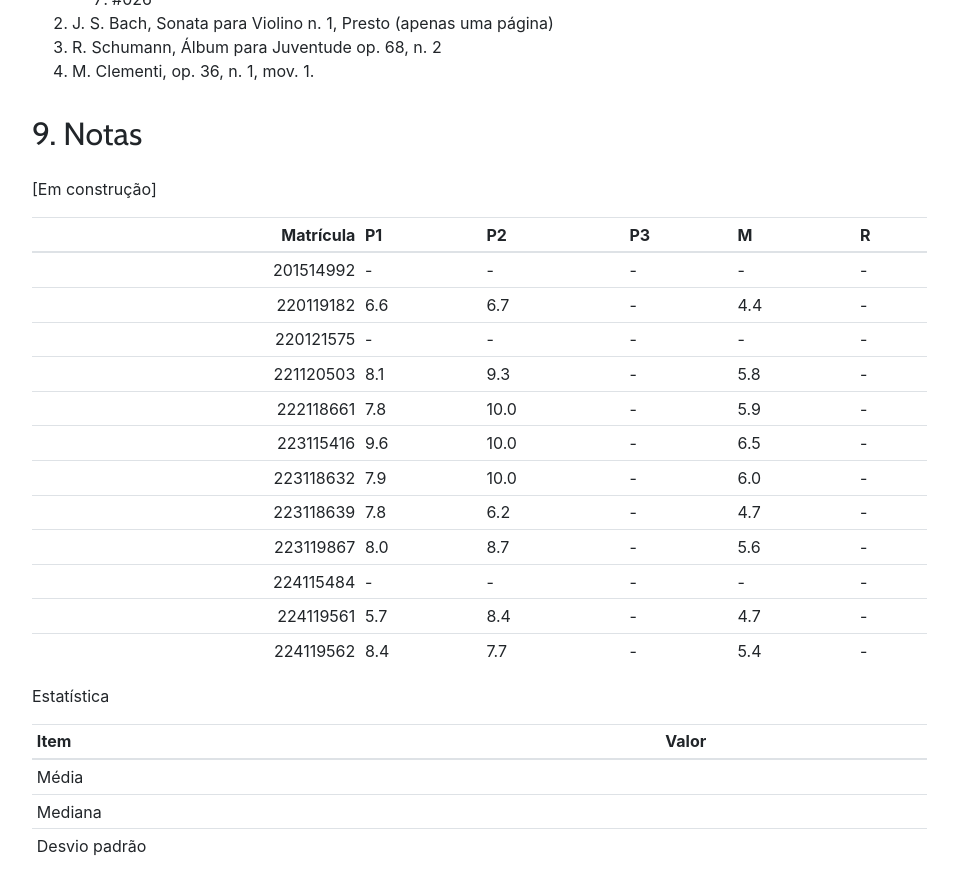
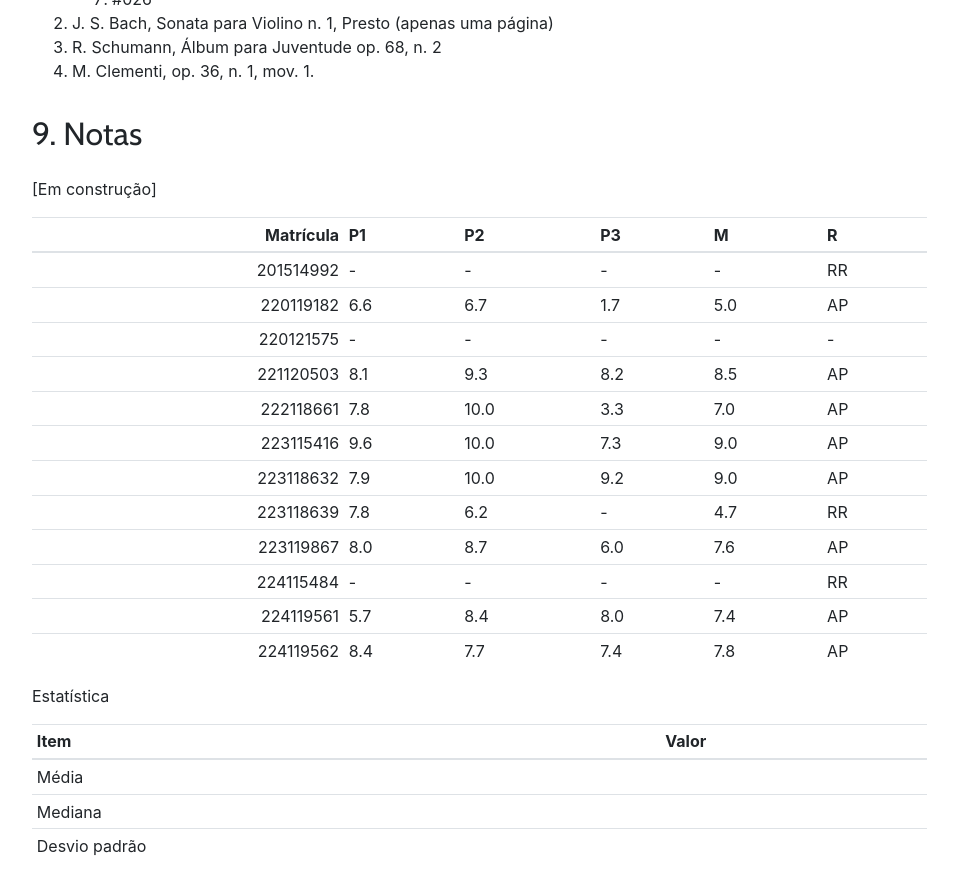
Before and after one commit to kroger/genosmus, a Jekyll site: the page built from _marcos/musa69.md, in a window 1280 px wide and 900 px high, scrolled down 4078 px. Shown: the top 895 px of the window, without its empty margins (68-1026 px from the left). Built offline with Jekyll 4.4.1, drawn with Linux system fonts in a browser that asks for light colours; nearby versions of some CDN libraries; the table of contents is made by our own code.

Commit message:
Insere notas MUSA69

```diff
--- a/_marcos/musa69.md
+++ b/_marcos/musa69.md
@@ -159,18 +159,18 @@ O material para análise está inteiramente disponível no site do [IMSLP](https
 
 | Matrícula | P1   | P2   | P3   | M    | R    |
 | --------: | :--- | :--- | :--- | :--- | :--- |
-| 201514992 | -    | -    | -    | -    | -    |
-| 220119182 | 6.6  | 6.7  | -    | 4.4  | -    |
+| 201514992 | -    | -    | -    | -    | RR   |
+| 220119182 | 6.6  | 6.7  | 1.7  | 5.0  | AP   |
 | 220121575 | -    | -    | -    | -    | -    |
-| 221120503 | 8.1  | 9.3  | -    | 5.8  | -    |
-| 222118661 | 7.8  | 10.0 | -    | 5.9  | -    |
-| 223115416 | 9.6  | 10.0 | -    | 6.5  | -    |
-| 223118632 | 7.9  | 10.0 | -    | 6.0  | -    |
-| 223118639 | 7.8  | 6.2  | -    | 4.7  | -    |
-| 223119867 | 8.0  | 8.7  | -    | 5.6  | -    |
-| 224115484 | -    | -    | -    | -    | -    |
-| 224119561 | 5.7  | 8.4  | -    | 4.7  | -    |
-| 224119562 | 8.4  | 7.7  | -    | 5.4  | -    |
+| 221120503 | 8.1  | 9.3  | 8.2  | 8.5  | AP   |
+| 222118661 | 7.8  | 10.0 | 3.3  | 7.0  | AP   |
+| 223115416 | 9.6  | 10.0 | 7.3  | 9.0  | AP   |
+| 223118632 | 7.9  | 10.0 | 9.2  | 9.0  | AP   |
+| 223118639 | 7.8  | 6.2  | -    | 4.7  | RR   |
+| 223119867 | 8.0  | 8.7  | 6.0  | 7.6  | AP   |
+| 224115484 | -    | -    | -    | -    | RR   |
+| 224119561 | 5.7  | 8.4  | 8.0  | 7.4  | AP   |
+| 224119562 | 8.4  | 7.7  | 7.4  | 7.8  | AP   |
 {: .table .table-sm}
 
 Estatística
```
